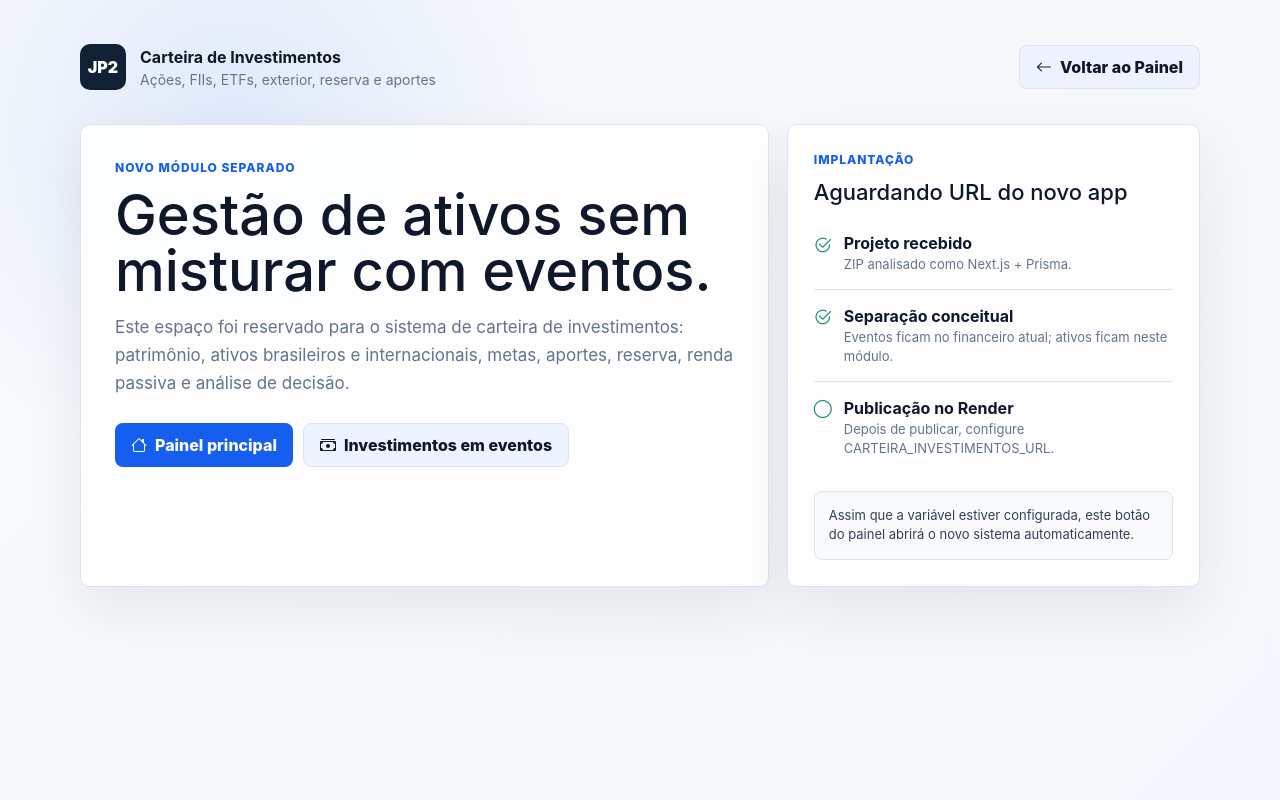
After one commit to petrickmsilva-alt/painel-jp2, a Flask app: template templates/carteira_investimentos.html in a window 1280 px wide. The commit adds this page. Run offline with Flask 3, Linux system fonts and the light colour scheme; the template is opened without the code that fills it, so the values that code supplies are empty.

Commit message:
Add files via upload

```diff
--- /dev/null
+++ b/templates/carteira_investimentos.html
@@ -0,0 +1,212 @@
+<!DOCTYPE html>
+<html lang="pt-BR">
+<head>
+    <meta charset="UTF-8">
+    <meta name="viewport" content="width=device-width, initial-scale=1.0">
+    <title>Carteira de Investimentos | JP2 Business</title>
+    <link href="https://cdn.jsdelivr.net/npm/bootstrap@5.3.0/dist/css/bootstrap.min.css" rel="stylesheet">
+    <link rel="stylesheet" href="https://cdn.jsdelivr.net/npm/bootstrap-icons@1.11.3/font/bootstrap-icons.min.css">
+    <style>
+        :root {
+            --ink: #0f172a;
+            --muted: #64748b;
+            --line: #dbe4ef;
+            --surface: #ffffff;
+            --bg: #f4f7fb;
+            --blue: #155eef;
+            --green: #0f8a63;
+        }
+        * { box-sizing: border-box; }
+        body {
+            min-height: 100vh;
+            margin: 0;
+            color: var(--ink);
+            background:
+                radial-gradient(circle at 18% 16%, rgba(21, 94, 239, .10), transparent 28%),
+                linear-gradient(135deg, #f8fafc 0%, var(--bg) 100%);
+            font-family: Inter, system-ui, -apple-system, BlinkMacSystemFont, "Segoe UI", sans-serif;
+        }
+        .page {
+            width: min(1120px, calc(100% - 32px));
+            margin: 0 auto;
+            padding: 44px 0;
+        }
+        .topbar {
+            display: flex;
+            align-items: center;
+            justify-content: space-between;
+            gap: 16px;
+            margin-bottom: 34px;
+        }
+        .brand {
+            display: flex;
+            align-items: center;
+            gap: 14px;
+        }
+        .brand-mark {
+            display: grid;
+            width: 46px;
+            height: 46px;
+            place-items: center;
+            color: #fff;
+            background: #102035;
+            border-radius: 10px;
+            font-weight: 900;
+        }
+        .brand small,
+        .subtitle {
+            color: var(--muted);
+        }
+        .hero {
+            display: grid;
+            grid-template-columns: minmax(0, 1.25fr) minmax(320px, .75fr);
+            gap: 18px;
+            align-items: stretch;
+        }
+        .panel {
+            background: rgba(255, 255, 255, .92);
+            border: 1px solid var(--line);
+            border-radius: 10px;
+            box-shadow: 0 22px 55px rgba(15, 23, 42, .08);
+        }
+        .intro {
+            padding: 34px;
+        }
+        .kicker {
+            margin: 0 0 10px;
+            color: var(--blue);
+            font-size: 12px;
+            font-weight: 850;
+            letter-spacing: .08em;
+            text-transform: uppercase;
+        }
+        h1 {
+            max-width: 700px;
+            margin: 0 0 14px;
+            font-size: clamp(34px, 5vw, 56px);
+            line-height: 1;
+        }
+        .subtitle {
+            max-width: 680px;
+            margin: 0 0 26px;
+            font-size: 17px;
+            line-height: 1.65;
+        }
+        .actions {
+            display: flex;
+            flex-wrap: wrap;
+            gap: 10px;
+        }
+        .btn-premium {
+            display: inline-flex;
+            min-height: 44px;
+            align-items: center;
+            gap: 8px;
+            padding: 0 16px;
+            border-radius: 8px;
+            font-weight: 850;
+            text-decoration: none;
+        }
+        .btn-primary-premium {
+            color: #fff;
+            background: var(--blue);
+        }
+        .btn-secondary-premium {
+            color: var(--ink);
+            background: #eef4ff;
+            border: 1px solid var(--line);
+        }
+        .status {
+            padding: 26px;
+        }
+        .status h2 {
+            margin: 0 0 12px;
+            font-size: 22px;
+        }
+        .step {
+            display: flex;
+            gap: 12px;
+            padding: 14px 0;
+            border-top: 1px solid var(--line);
+        }
+        .step:first-of-type {
+            border-top: 0;
+        }
+        .step i {
+            color: var(--green);
+            font-size: 18px;
+        }
+        .step strong,
+        .step span {
+            display: block;
+        }
+        .step span {
+            color: var(--muted);
+            font-size: 13px;
+        }
+        .note {
+            margin-top: 18px;
+            padding: 14px;
+            color: #334155;
+            background: #f8fafc;
+            border: 1px solid var(--line);
+            border-radius: 8px;
+            font-size: 13px;
+        }
+        @media (max-width: 860px) {
+            .hero { grid-template-columns: 1fr; }
+            .topbar { align-items: flex-start; flex-direction: column; }
+        }
+    </style>
+</head>
+<body>
+    <main class="page">
+        <header class="topbar">
+            <div class="brand">
+                <div class="brand-mark">JP2</div>
+                <div>
+                    <strong>Carteira de Investimentos</strong>
+                    <small class="d-block">Ações, FIIs, ETFs, exterior, reserva e aportes</small>
+                </div>
+            </div>
+            <a href="/" class="btn-premium btn-secondary-premium"><i class="bi bi-arrow-left"></i> Voltar ao Painel</a>
+        </header>
+
+        <section class="hero">
+            <article class="panel intro">
+                <p class="kicker">Novo módulo separado</p>
+                <h1>Gestão de ativos sem misturar com eventos.</h1>
+                <p class="subtitle">
+                    Este espaço foi reservado para o sistema de carteira de investimentos:
+                    patrimônio, ativos brasileiros e internacionais, metas, aportes, reserva,
+                    renda passiva e análise de decisão.
+                </p>
+                <div class="actions">
+                    <a href="/" class="btn-premium btn-primary-premium"><i class="bi bi-house"></i> Painel principal</a>
+                    <a href="/financeiro" class="btn-premium btn-secondary-premium"><i class="bi bi-cash-stack"></i> Investimentos em eventos</a>
+                </div>
+            </article>
+
+            <aside class="panel status">
+                <p class="kicker">Implantação</p>
+                <h2>Aguardando URL do novo app</h2>
+                <div class="step">
+                    <i class="bi bi-check2-circle"></i>
+                    <div><strong>Projeto recebido</strong><span>ZIP analisado como Next.js + Prisma.</span></div>
+                </div>
+                <div class="step">
+                    <i class="bi bi-check2-circle"></i>
+                    <div><strong>Separação conceitual</strong><span>Eventos ficam no financeiro atual; ativos ficam neste módulo.</span></div>
+                </div>
+                <div class="step">
+                    <i class="bi bi-circle"></i>
+                    <div><strong>Publicação no Render</strong><span>Depois de publicar, configure CARTEIRA_INVESTIMENTOS_URL.</span></div>
+                </div>
+                <div class="note">
+                    Assim que a variável estiver configurada, este botão do painel abrirá o novo sistema automaticamente.
+                </div>
+            </aside>
+        </section>
+    </main>
+</body>
+</html>
--- a/templates/dashboard.html
+++ b/templates/dashboard.html
@@ -1089,7 +1089,10 @@
                  <span class="menu-mark">CT</span> Agenda Telefonica
             </a>
             <a href="/financeiro" class="menu-item">
-               <span class="menu-mark">FI</span> Painel de Investimento
+               <span class="menu-mark">IE</span> Investimentos em Eventos
+            </a>
+            <a href="/carteira-investimentos" class="menu-item">
+               <span class="menu-mark">CI</span> Carteira de Investimentos
             </a>
             {% if usuario_e_admin %}
                 <a href="/admin/usuarios" class="menu-item">
--- a/templates/layout_base.html
+++ b/templates/layout_base.html
@@ -197,7 +197,7 @@
     </button>
     <aside id="sidebar">
         <div class="sidebar-kicker">Painel financeiro</div>
-        <div class="sidebar-title">Gestão de investimentos</div>
+        <div class="sidebar-title">Investimentos em eventos</div>
         <div class="sidebar-divider"></div>
 
         <a href="/"><i class="bi bi-arrow-left"></i> Voltar ao Painel</a>
```
